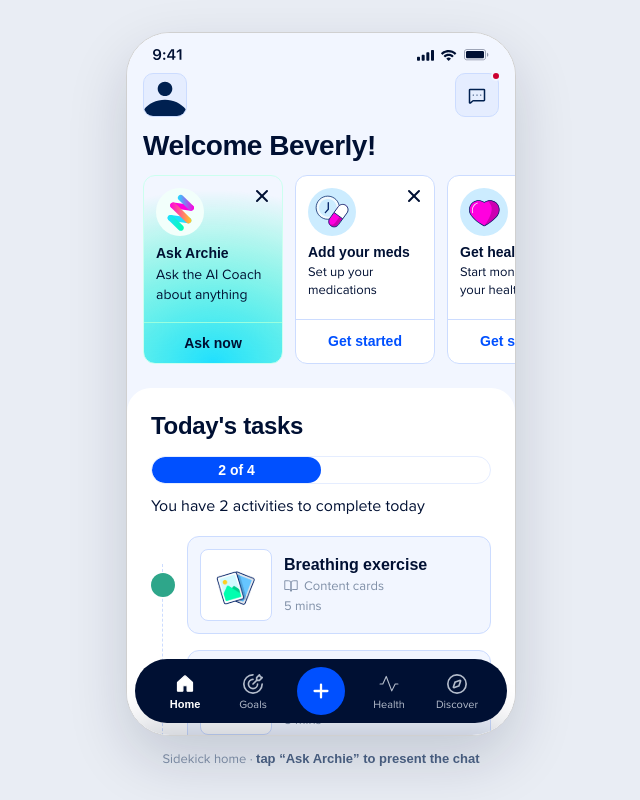
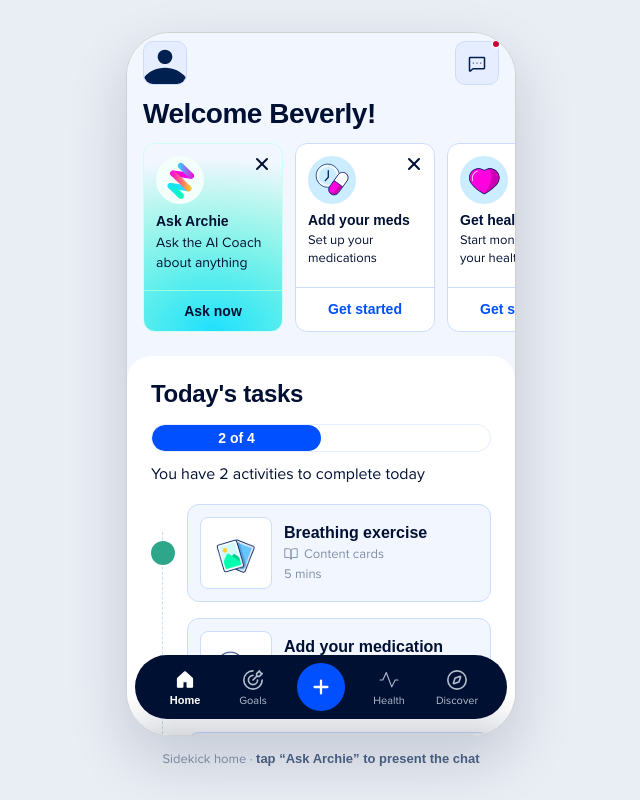
Before and after one commit to indyvirdi/archie-prototype, a Next.js app: page / in a window 1280 px wide. Shown: the whole page, without its empty margins (319-959 px from the left). Built offline with nearby package versions, Linux system fonts and the light colour scheme; a web font is replaced by a local one.

Commit message:
Remove fake status bar; bottom nav sits 16px from bottom

```diff
--- a/app/globals.css
+++ b/app/globals.css
@@ -194,6 +194,11 @@ button {
 /* ============================================================
    Status bar
    ============================================================ */
+/* Real status bar comes from the phone; we only reserve the safe area. */
+.statusbar-spacer {
+  flex: 0 0 auto;
+  height: env(safe-area-inset-top, 0px);
+}
 .statusbar {
   display: flex;
   align-items: center;
--- a/components/BottomNav.tsx
+++ b/components/BottomNav.tsx
@@ -53,7 +53,7 @@ function Item({ icon, label, active, href }: { icon: string; label: string; acti
 
 export default function BottomNav({ active }: { active: "home" | "discover" }) {
   return (
-    <div style={{ position: "absolute", left: 8, right: 8, bottom: 12, zIndex: 100 }}>
+    <div style={{ position: "absolute", left: 8, right: 8, bottom: 16, zIndex: 100 }}>
       <div
         style={{
           position: "relative",
--- a/components/StatusBar.tsx
+++ b/components/StatusBar.tsx
@@ -1,14 +1,6 @@
-/* iOS status bar — exact SVGs (time, signal, wifi, battery). */
-/* eslint-disable @next/next/no-img-element */
+/* The phone's real status bar is shown by the device, so we render no
+   fake one — just a safe-area spacer (0 in a browser tab, protective in
+   standalone/home-screen mode on notched phones). */
 export default function StatusBar() {
-  return (
-    <div className="statusbar">
-      <img className="statusbar__time" src="/assets/status-time.svg" alt="9:41" width={29} height={12} />
-      <div className="statusbar__icons">
-        <img src="/assets/status-signal.svg" alt="" width={17} height={11} />
-        <img src="/assets/status-wifi.svg" alt="" width={16} height={11} />
-        <img src="/assets/status-battery.svg" alt="" width={25} height={12} />
-      </div>
-    </div>
-  );
+  return <div className="statusbar-spacer" />;
 }
```
